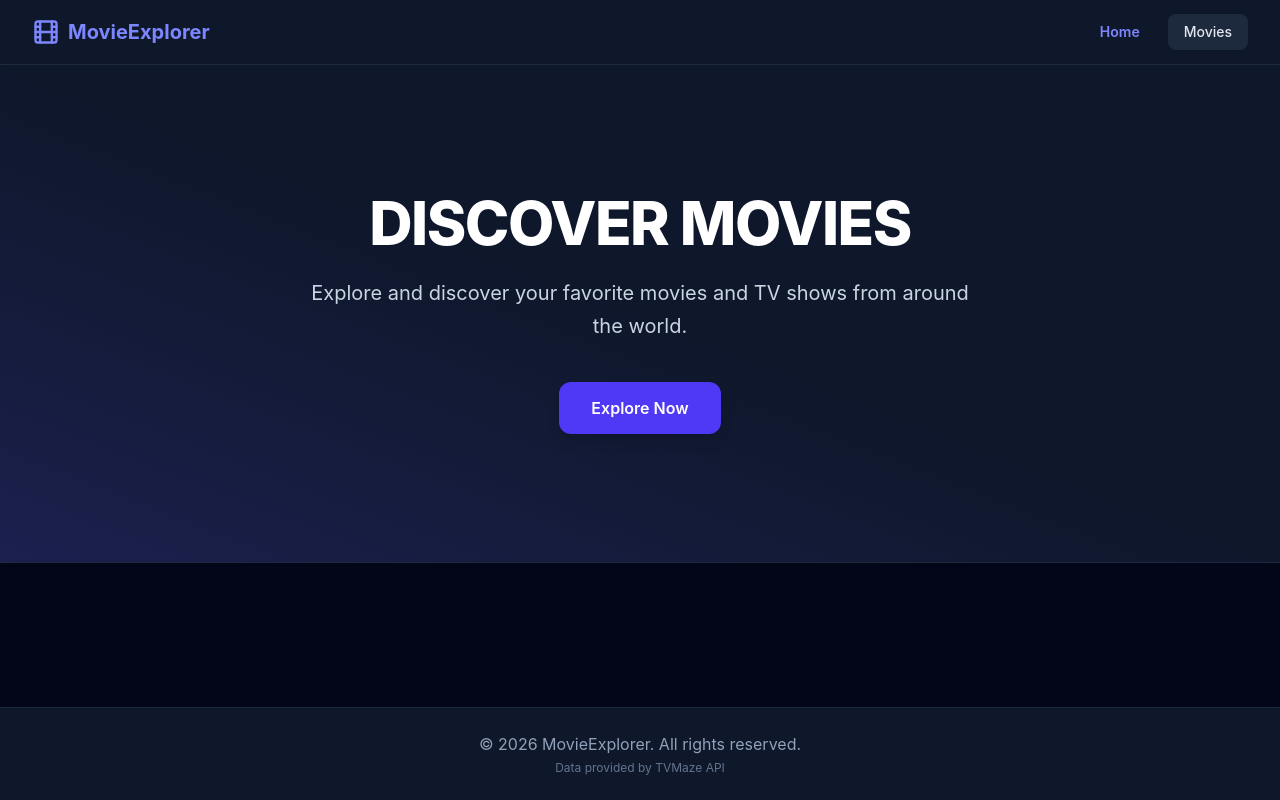
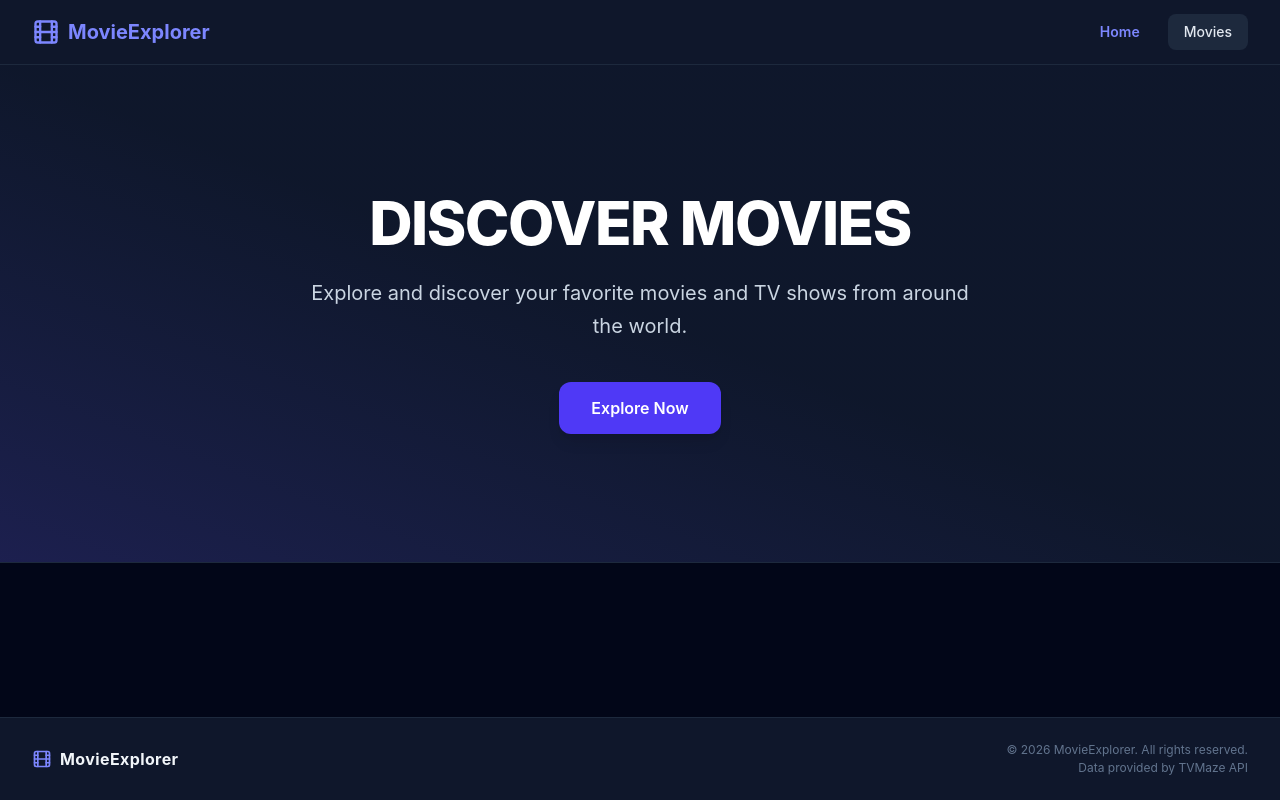
Before and after one commit to akashonline24hour/movie-explorer, a React (Vite) app: page / in a window 1280 px wide. Built offline with nearby package versions, Linux system fonts and the light colour scheme.

Commit message:
chore: simplify footer layout

```diff
--- a/src/components/Footer.jsx
+++ b/src/components/Footer.jsx
@@ -1,11 +1,20 @@
+import { Film } from "lucide-react";
+
 export default function Footer() {
   return (
-    <footer className="bg-slate-900 border-t border-slate-800 text-slate-400 py-6 mt-auto">
-      <div className="max-w-7xl mx-auto px-4 text-center">
-        <p>© 2026 MovieExplorer. All rights reserved.</p>
-        <p className="text-xs text-slate-500 mt-1">
-          Data provided by TVMaze API
-        </p>
+    <footer className="w-full bg-slate-900 border-t border-slate-800 text-slate-400 py-6 mt-auto">
+      <div className="max-w-7xl mx-auto px-4 sm:px-6 lg:px-8 flex flex-col sm:flex-row items-center justify-between gap-4">
+        {/* Brand Logo */}
+        <div className="flex items-center space-x-2 text-slate-100">
+          <Film className="w-5 h-5 text-indigo-400" />
+          <span className="font-bold tracking-wide">MovieExplorer</span>
+        </div>
+
+        {/* Copyright & API Credit */}
+        <div className="text-center sm:text-right text-xs text-slate-500">
+          <p>© 2026 MovieExplorer. All rights reserved.</p>
+          <p className="mt-0.5">Data provided by TVMaze API</p>
+        </div>
       </div>
     </footer>
   );
```
